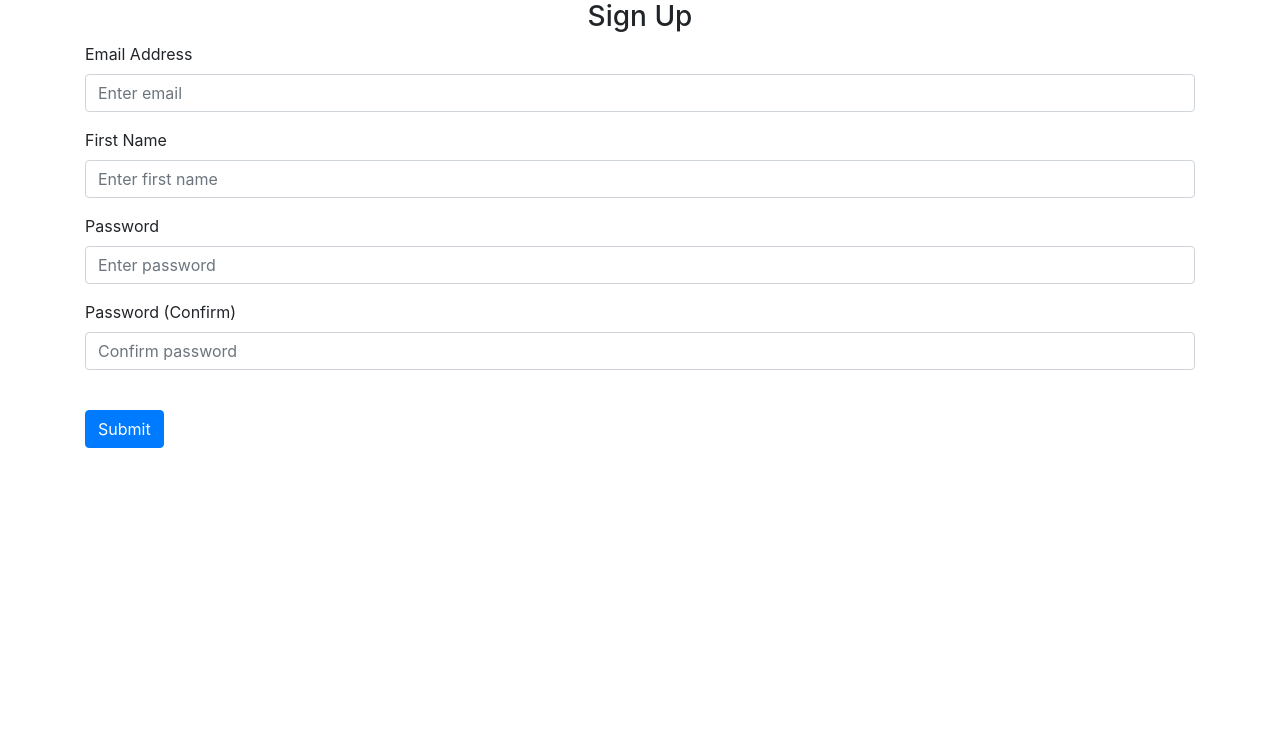
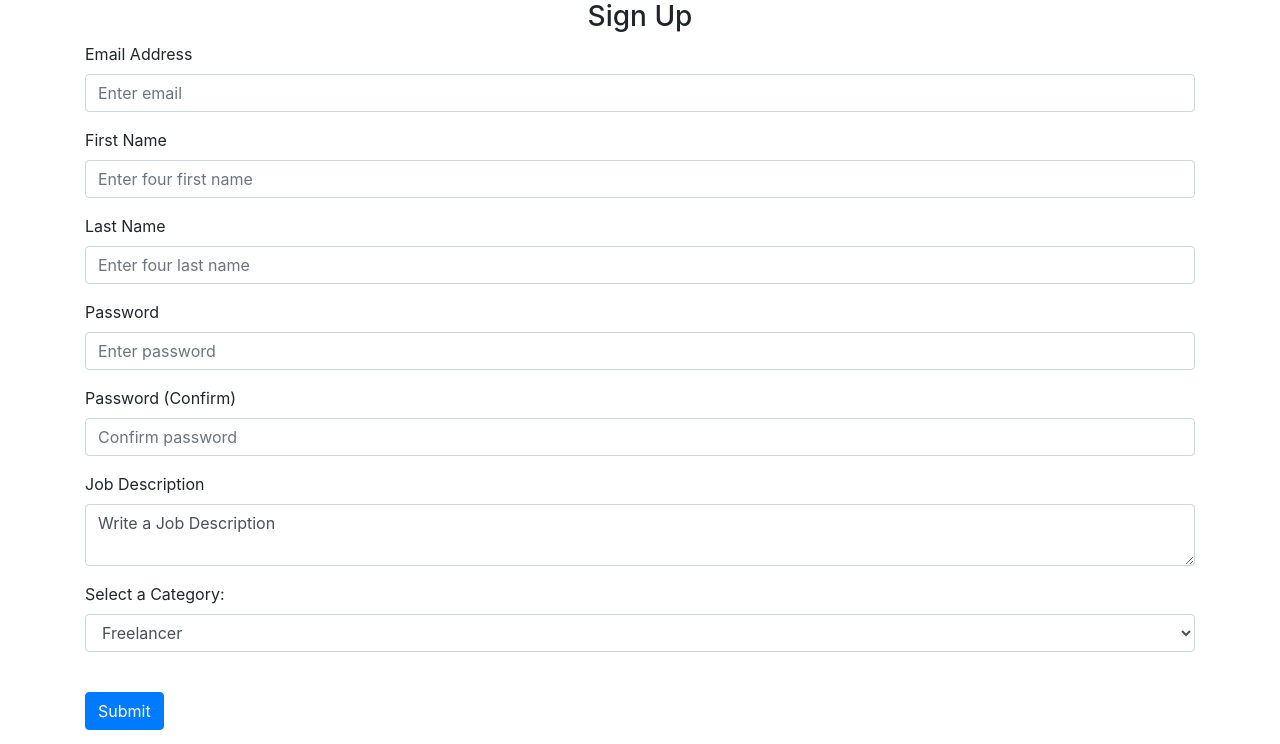
Before and after one commit to OmarElsakka1/Shaghalni, a Flask app: page /sign-up in a window 1280 px wide. Shown: the part 56-800 px from the top of the page. Run offline with Flask 3, Linux system fonts and the light colour scheme; some libraries are stand-ins or nearby versions.

Commit message:
Update sign_up.html

```diff
--- a/website/templates/sign_up.html
+++ b/website/templates/sign_up.html
@@ -19,9 +19,21 @@ content %}
       class="form-control"
       id="firstName"
       name="firstName"
-      placeholder="Enter first name"
+      placeholder="Enter four first name"
     />
   </div>
+
+  <div class="form-group">
+    <label for="firstName">Last Name</label>
+    <input
+      type="text"
+      class="form-control"
+      id="lastName"
+      name="lastName"
+      placeholder="Enter four last name"
+    />
+  </div>
+
   <div class="form-group">
     <label for="password1">Password</label>
     <input
@@ -42,6 +54,21 @@ content %}
       placeholder="Confirm password"
     />
   </div>
+
+  <div class="form-group">
+    <label for="job_description">Job Description</label>
+    <textarea class="form-control" id="job_description" name="job_description">Write a Job Description</textarea>
+  </div>
+
+  <div class="form-group">
+    <label for="category">Select a Category:</label>
+    <select class="form-control" id="category">
+      {% for option in dropdown_options %}
+      <option>{{ option }}</option>
+      {% endfor %}
+    </select>
+  </div>
+
   <br />
   <button type="submit" class="btn btn-primary">Submit</button>
 </form>
```
